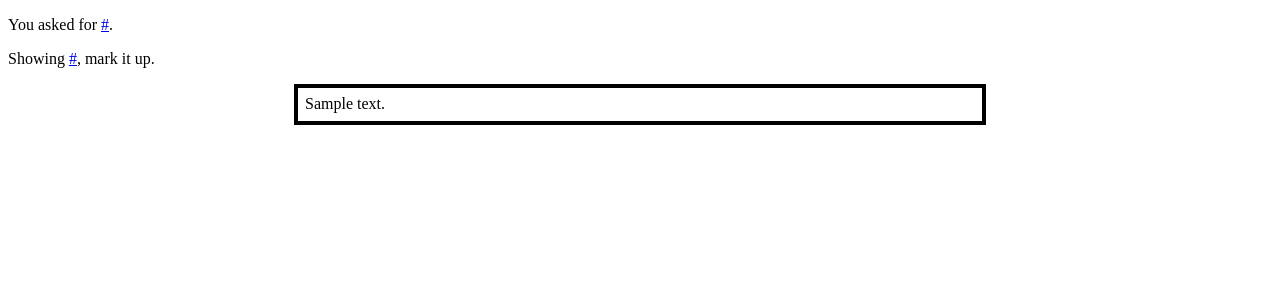
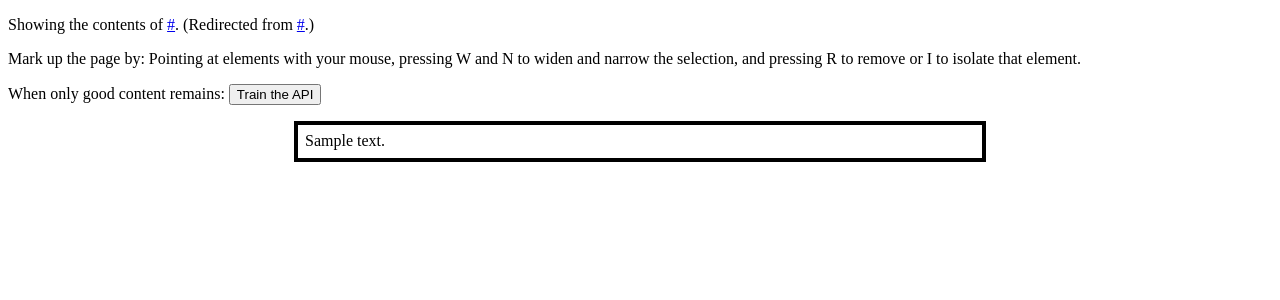
Before and after one commit to arantius/readability-api, a Python web app: template templates/train.html in a window 1280 px wide. Shown: the top 300 px of the page. Run offline with Jinja, Linux system fonts and the light colour scheme; the template is opened without the code that fills it: most values are stand-ins (such as "Sample title", 1, 10 or a date in 2020); some libraries are stand-ins or nearby versions.

Commit message:
training data can be submitted

```diff
--- a/static/train.js
+++ b/static/train.js
@@ -6,11 +6,18 @@ var gTargetElHistory = [];
 $(document).ready(function() {
   makeEls();
   gPageEditorEl = $('#page');
+
+  $('form.train').submit(function(event) {
+    $('form.train input[name="html"]').val(gPageEditorEl.html());
+  });
 });
 
 $(document).mouseover(function(event) {
   if (!gPageEditorEl) return;
-  if (!gPageEditorEl.has(event.target).length) return;
+  if (!gPageEditorEl.has(event.target).length) {
+    clearBox();
+    return;
+  }
 
   gTargetEl = event.target;
   gTargetElHistory = [gTargetEl];
@@ -18,12 +25,22 @@ $(document).mouseover(function(event) {
 });
 
 $(document).keyup(function(event) {
+  if (event.ctrlKey) return;
+  if (!gTargetEl) return;
   var char = String.fromCharCode(event.keyCode);
   switch (char) {
+  case 'I':
+    removeSiblings(gTargetEl);
+    clearBox();
+    break;
   case 'N':
     if (!gTargetElHistory.length) break;
     gTargetEl = gTargetElHistory.shift();
     targetChanged();
+    break;
+  case 'R':
+    removeEl(gTargetEl);
+    clearBox();
     break;
   case 'W':
     if (gTargetEl.parentNode.id == 'page') break;
@@ -33,6 +50,28 @@ $(document).keyup(function(event) {
     break;
   }
 });
+
+function removeEl(el) {
+  if ('#text' == el.nodeName) return;
+  el.style.display = 'none';
+  el.setAttribute('train', 'remove');
+}
+
+function removeSiblings(el) {
+  var s = el.nextSibling;
+  while (s) {
+    removeEl(s);
+    s = s.nextSibling;
+  }
+  s = el.previousSibling;
+  while (s) {
+    removeEl(s);
+    s = s.previousSibling;
+  }
+  if (el.parentNode && 'page' != el.parentNode.id) {
+    removeSiblings(el.parentNode);
+  }
+}
 
 function targetChanged() {
   if (gLastTargetEl) {
@@ -49,6 +88,17 @@ var gBorderEls;
 var gKeyboxElem;
 var gLabelDrawnHigh;
 var gLabelEl;
+
+function clearBox() {
+  gTargetEl = null;
+  gTargetElHistory = [];
+  if (gBorderEls != null) {
+    for (var i=0; i<4; i++) {
+      gBorderEls[i].style.display = "none";
+    }
+    gLabelEl.style.display = "none";
+  }
+};
 
 function getPos(elem) {
   var pos = {};
--- a/templates/train.html
+++ b/templates/train.html
@@ -6,8 +6,23 @@
 {% endblock %}
 
 {% block content %}
-<p>You asked for <a href="{{url}}">{{url}}</a>.</p>
-<p>Showing <a href="{{final_url}}">{{final_url}}</a>, mark it up.</p>
-
+<p>
+  Showing the contents of <a href="{{final_url}}">{{final_url}}</a>.
+  {% if url != final_url %}
+  (Redirected from <a href="{{url}}">{{url}}</a>.)
+  {% endif %}
+</p>
+<p>
+  Mark up the page by: Pointing at elements with your mouse, pressing W and N
+  to widen and narrow the selection, and pressing R to remove or I to isolate
+  that element.
+</p>
+<form method='post' action='/train' class='train'>
+<p>
+  <input type='hidden' name='html'>
+  When only good content remains:
+  <button type='submit'>Train the API</button>
+</p>
+</form>
 <div id="page">{{ content|safe }}</div>
 {% endblock %}
```
